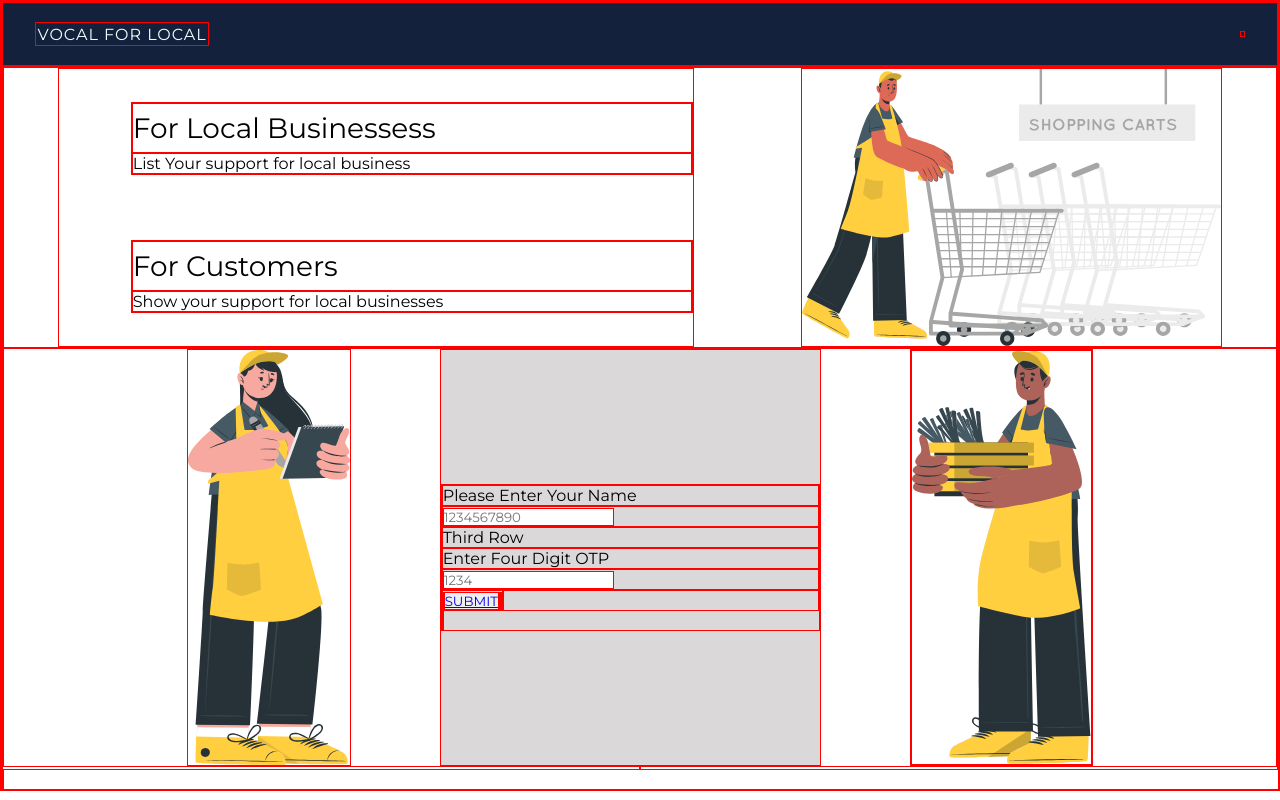
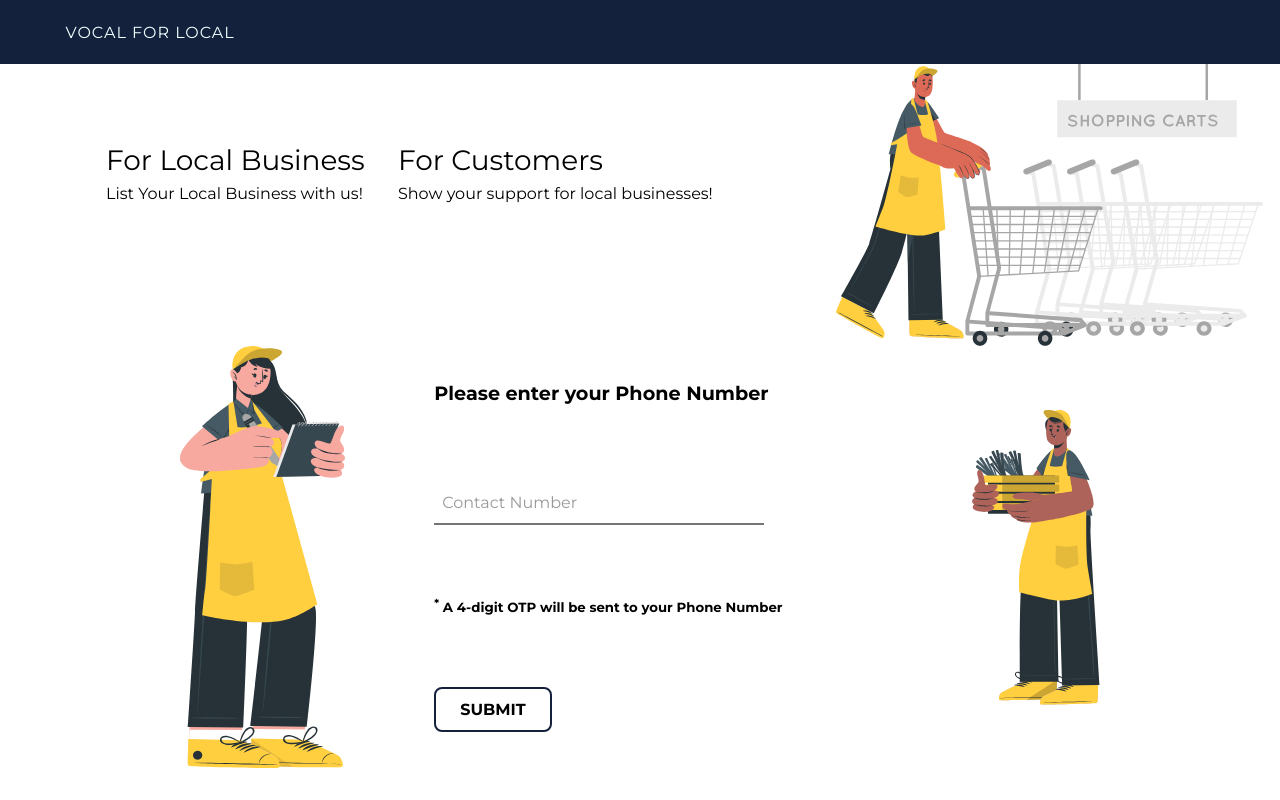
Before and after one commit to tusharnankani/VocalForLocal, a Django app: template templates/index.html in a window 1280 px wide. Run offline with Django 3.2, Linux system fonts and the light colour scheme; the template is opened without the code that fills it, so the values that code supplies are empty.

Commit message:
enhance frontend

```diff
--- a/static/css/style.css
+++ b/static/css/style.css
@@ -4,8 +4,8 @@
 	margin: 0;
 	padding: 0;
 	font-family: "Montserrat", Sans-Serif;
-	box-sizing: border-box;
-	border: 1px solid red;
+	/* box-sizing: border-box;
+	border: 1px solid red; */
 }
 
 nav {
@@ -21,8 +21,12 @@ nav {
 .translate {
 	color: azure;
 	padding: 0.1em;
-	margin: 2em;
+	margin: 4em;
 	letter-spacing: 1px;
+}
+
+.translate {
+	margin-right: 5.8em;
 }
 
 /* Multiple languages using translate */
@@ -43,7 +47,6 @@ select.goog-te-combo {
 /* body stylings */
 
 .flex {
-	/* width: 100vw; */
 	height: 88vh;
 	display: flex;
 	flex-direction: column;
@@ -63,10 +66,10 @@ select.goog-te-combo {
 	display: flex;
 	height: 100%;
 	width: 50%;
-	flex-direction: column;
+	/* flex-direction: column; */
 	justify-content: space-around;
 	/* align-items: center; */
-	padding-left: 4.5em;
+	padding: 4.5em;
 }
 
 .business,
@@ -95,11 +98,113 @@ select.goog-te-combo {
 	height: 100%;
 }
 
+.image3 {
+	margin-top: 4em;
+	margin-left: 4em;
+	height: 70%;
+}
+
 .form {
 	width: 30%;
 	display: flex;
 	flex-direction: column;
 	justify-content: space-around;
-	background: rgb(218, 216, 216);
+	background: rgb(255, 255, 255);
 	margin: 0 7%;
 }
+
+.form > form div {
+	text-align: center;
+}
+
+.form > h2 {
+	/* padding: 0 0 0 3em; */
+	font-size: 1.2em;
+	/* text-align: center; */
+}
+
+/* Form */
+.floating-label {
+	font-size: 1em;
+	position: relative;
+}
+
+input {
+	color: inherit;
+	font-size: 1.25em;
+
+	padding: 0.7rem;
+	display: block;
+	width: 80%;
+
+	background-color: transparent;
+	border: none;
+	border-bottom: 2px solid #757575;
+}
+input::placeholder {
+	color: transparent;
+	user-select: none;
+}
+input:focus {
+	outline: none;
+	border-bottom: 2px solid rgb(56, 48, 4);
+}
+input:focus ~ label,
+input:not(:placeholder-shown) ~ label {
+	top: -0.6rem;
+	font-size: 0.9rem;
+	color: rgb(56, 48, 4);
+}
+input:focus ~ .bar:before,
+input:focus ~ .bar:after {
+	width: 50%;
+}
+
+.floating-label label {
+	color: #999;
+	position: absolute;
+	pointer-events: none;
+	left: 0.5em;
+	top: 1em;
+	transition: 0.2s ease all;
+}
+
+button {
+	padding: 0.7rem 1.5rem;
+	text-align: center;
+
+	font-size: inherit;
+	font-weight: bold;
+
+	height: min-content;
+
+	outline: none;
+	background: transparent;
+
+	border: #14213d solid 2px;
+	border-radius: 0.5em;
+
+	justify-self: center;
+	cursor: pointer;
+	transition: 200ms ease;
+}
+
+button:hover,
+button:focus {
+	background-color: #00249930;
+}
+
+.enter-phone {
+	display: flex;
+	justify-content: center;
+	align-items: center;
+	position: relative;
+}
+
+.hide {
+	display: none;
+}
+
+h5 {
+	padding-left: em;
+}
--- a/static/js/main.js
+++ b/static/js/main.js
@@ -0,0 +1,27 @@
+console.log("ok");
+
+let submitbtn = document.getElementById("Submit");
+let phone = get("#Number");
+console.log(phone);
+
+submitbtn.onclick = function() {generate()};
+
+
+function generate() {
+    // if()
+    let otp = "";
+    for(let i = 0; i < 4; i++)
+        otp += Math.floor(10 * Math.random()).toString();
+
+    console.log("OTP:", otp);
+    alert("(Only for live demo)\nOTP: " + otp);
+
+}
+
+function isValid(phone, inputOtp){
+    let otp = Otp.otps[phone];
+    if(!otp)
+        return false;
+
+    return otp.otp == inputOtp && !Util.hasExpired(otp.expiry);
+}
--- a/templates/index.html
+++ b/templates/index.html
@@ -6,6 +6,8 @@
 		<meta name="viewport" content="width=device-width, initial-scale=1.0" />
 		<title>Vocal For Local</title>
 		<link rel="stylesheet" href="../static/css/style.css" />
+
+        <script defer="" src="../static/js/main.js"></script>
 
         <script
         type="text/javascript"
@@ -29,33 +31,51 @@
         <div class="first">
             <div class="info">
                 <div class="Business">
-                    <div class="sub-title">For Local Businessess</div>
-                    <div class="tagline">List Your support for local business</div>
+                    <div class="sub-title">For Local Business</div>
+                    <div class="tagline">List Your Local Business with us!</div>
                 </div>
                 <div class="Customers">
                     <div class="sub-title">For Customers</div>
-                    <div class="tagline">Show your support for local businesses</div>
+                    <div class="tagline">Show your support for local businesses!</div>
                 </div>
             </div>
                 <img src="../static/images/img1.svg" alt="image1" class="image1">
             </div>
             <div class="second">
-                <!-- <div  class="image2">SECOND IMAGE</div> -->
                 <img src="../static/images/img2.svg" alt="image2" class="image2">
                 <div class="form">
-                    <form action="#">
-                        <div>Please Enter Your Name</div>
-                        <div><input type="text" placeholder="1234567890"></div>
-                        <div>Third Row</div>
-                        <div>Enter Four Digit OTP</div>
-                        <div><input type="text" placeholder="1234"></div>
-                        <div>
-                            <Button><a href="#">SUBMIT<a></Button>
-                            </div>
-                        </form>
-                    </div>
-                    <img src="../static/images/img3.svg" alt="image3" class="image3">
+                    <h2>Please enter your Phone Number</h2>
+
+				<div class = "floating-label" id = "NumberWrapper">
+					<input
+						id = "Number"
+						type = "tel"
+						placeholder = "placeholder"
+						pattern="[0-9]{10}"
+						maxlength="10"
+						required=""
+					/>
+					<label for = "Number">Contact Number</label>
+				</div>
+
+				<h5><sup>*</sup> A 4-digit OTP will be sent to your Phone Number</h5>
+
+				<div class = "floating-label hide" id = "OtpWrapper">
+					<input
+						id = "Otp"
+						type = "otp"
+						placeholder = "placeholder"
+						pattern="[0-9]{4}"
+						maxlength="4"
+						required=""
+					/>
+					<label for = "Otp">OTP</label>
+				</div>
+                <div class="sub-btn">
+                    <button type="submit" id="Submit">SUBMIT</button>
                 </div>
+            </div>
+            <img src="../static/images/img3.svg" alt="image3" class="image3">
             </div>
         </body>
         </html>
```
